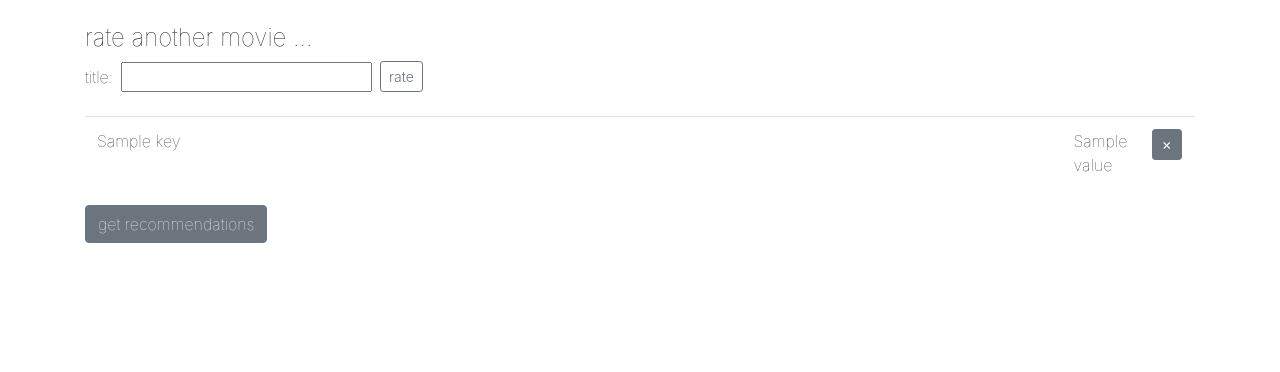
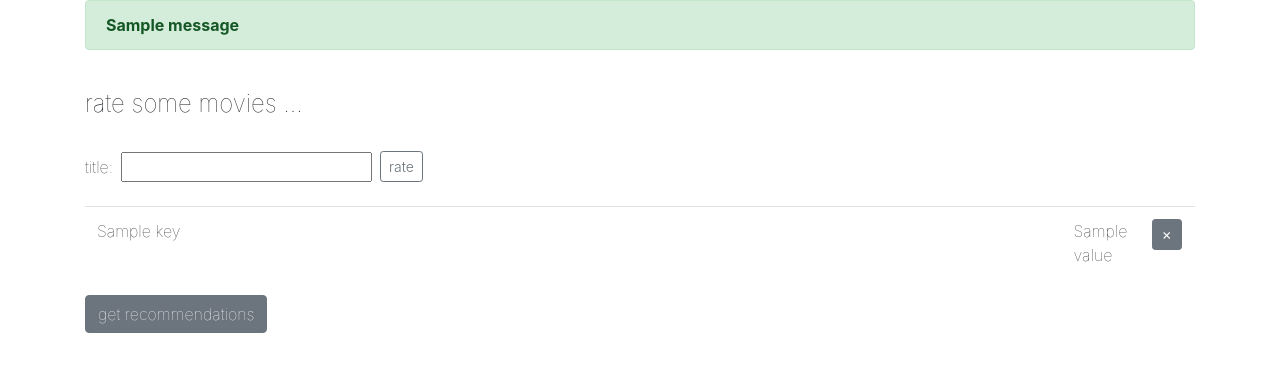
Before and after one commit to RyanBusby/movieRecommender, a Flask app: template templates/movies.html in a window 1280 px wide. Shown: the part 72-444 px from the top of the page. Run offline with Flask 2, Linux system fonts and the light colour scheme; the template is opened without the code that fills it: values that come from a table or form of the project are taken from there, most other values are stand-ins (such as "Sample title", 1, 10 or a date in 2020); one stand-in notice (Sample message) is shown; data that the repository does not hold is empty; some libraries are stand-ins or nearby versions.

Commit message:
add flash message when invalid selection is made

```diff
--- a/app.py
+++ b/app.py
@@ -4,7 +4,7 @@ os.environ['PYSPARK_PYTHON'] = sys.executable
 import json
 import datetime
 
-from flask import Flask, Response, request, session, render_template
+from flask import Flask, Response, request, session, render_template, flash
 from wtforms import Form, TextField, SubmitField
 
 from engine import Engine
@@ -36,8 +36,7 @@ def index():
     session['userratings'] = {}
     return render_template(
         'index.html',
-        form=SearchForm(request.form),
-        user_ratings=session.get('userratings')
+        form=SearchForm(request.form)
     )
 
 @app.route('/submitRating', methods=['POST'])
@@ -45,8 +44,9 @@ def submitRating():
     movie = str(request.form['autocomp'])
     session['movie'] = movie
     if movie not in movie_dict.options:
+        flash('select movie from dropdown', 'info')
         return render_template(
-            'index.html',
+            'movies.html',
             form=SearchForm(request.form),
             userratings=session.get('userratings')
         )
@@ -80,27 +80,21 @@ def remove():
     remove_movie = request.form['remove_movie']
     user_ratings = session.get('userratings')
     del user_ratings[remove_movie]
+    # what about `del session.get('userratings')[remove_movie]`
 
     #remove from id ratings
     remove_id = str(movie_dict.options[remove_movie])
     id_ratings = session.get('idratings')
     del id_ratings[remove_id]
 
-    # should this be happening in /movies?
     session['idratings'] = id_ratings
     session['userratings'] = user_ratings
 
-    if len(user_ratings) > 0:
-        return render_template(
-            'movies.html',
-            form=SearchForm(request.form),
-            userratings=user_ratings
-        )
-    else:
-        return render_template(
-            'index.html',
-            form=SearchForm(request.form)
-        )
+    return render_template(
+        'movies.html',
+        form=SearchForm(request.form),
+        userratings=user_ratings
+    )
 
 
 @app.route('/makeRecommendations', methods=["POST"])
--- a/templates/index.html
+++ b/templates/index.html
@@ -1,7 +1,7 @@
 {% extends 'layouts/main.html' %}
 {% block content %}
 <br>
-  <h3 class='font-weight-lighter'>rate some movies ... </h3>
+  <h4 class='font-weight-lighter'>rate some movies ... </h4>
   <br>
   <form class='font-weight-lighter form-inline' action="{{ url_for('submitRating') }}" method="POST">
   {{ form.autocomp.label(class_="mr-2") }}
--- a/templates/movies.html
+++ b/templates/movies.html
@@ -1,14 +1,24 @@
 {% extends 'layouts/main.html' %}
 {% block content %}
+{% with messages = get_flashed_messages(with_categories=true) %}
+  {% if messages %}
+    {% for cat, msg in messages %}
+      <div class="alert alert-{{ cat }}" role="alert">
+        <strong>{{ msg }}</strong>
+      </div>
+    {% endfor %}
+  {% endif %}
+{% endwith %}
 <br>
-<h4 class='font-weight-lighter'>rate another movie ... </h4>
+<h4 class='font-weight-lighter'>rate some movies ... </h4>
+<br>
 <form class='font-weight-lighter form-inline' action="{{ url_for('submitRating') }}" method="POST">
   {{ form.autocomp.label(class_="mr-2") }}
   {{ form.autocomp(class_="font-weight-lighter mr-2") }}
   {{ form.submit(class_="btn btn-outline-secondary btn-sm font-weight-light") }}
 </form>
+{% if userratings|length > 0 %}
 <br>
-
 <table class="table table-hover">
   <tbody>
     {% for key, value in userratings.items() %}
@@ -30,4 +40,5 @@
 <form action="{{ url_for('makeRecommendations') }}" method="POST">
   <input type="submit" class="btn btn-secondary font-weight-lighter" value="get recommendations"/>
 </form>
+{% endif %}
 {% endblock %}
```
